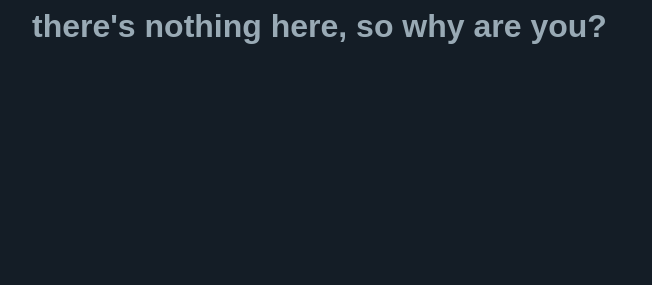
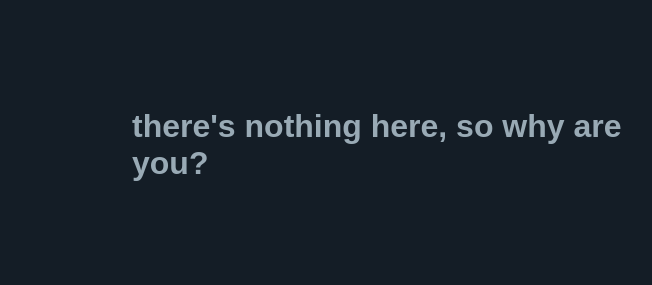
Before and after one commit to JackLay1/cast, a plain HTML site: page 404.html in a window 1280 px wide. Shown: the whole page, without its empty margins (224-876 px from the left). Drawn offline with Linux system fonts and the light colour scheme.

Commit message:
Enhanced 404

```diff
--- a/404.html
+++ b/404.html
@@ -5,6 +5,6 @@
 	  <title>??</title>
   </head>
 <body>
-  <h1 class="center">there's nothing here, so why are you?</h1>
+  <h1 class="textcenter" >there's nothing here, so why are you?</h1>
 </body>
 </html>
--- a/style.css
+++ b/style.css
@@ -364,3 +364,10 @@ ul { display: inline-block; text-align: left; }
   margin-right: auto;
   max-width: 768px;
 }
+.textcenter{
+  padding: 100px;
+  display: block;
+  margin-left: auto;
+  margin-right: auto;
+  max-width: 768px;
+}
```
